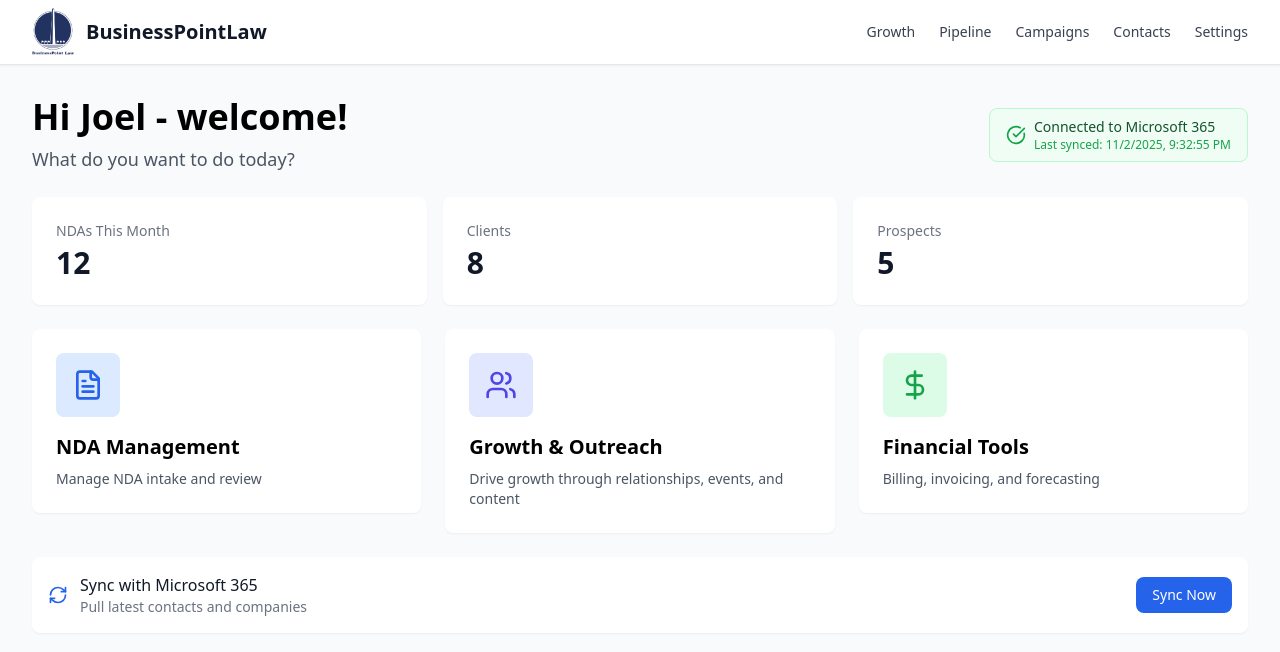
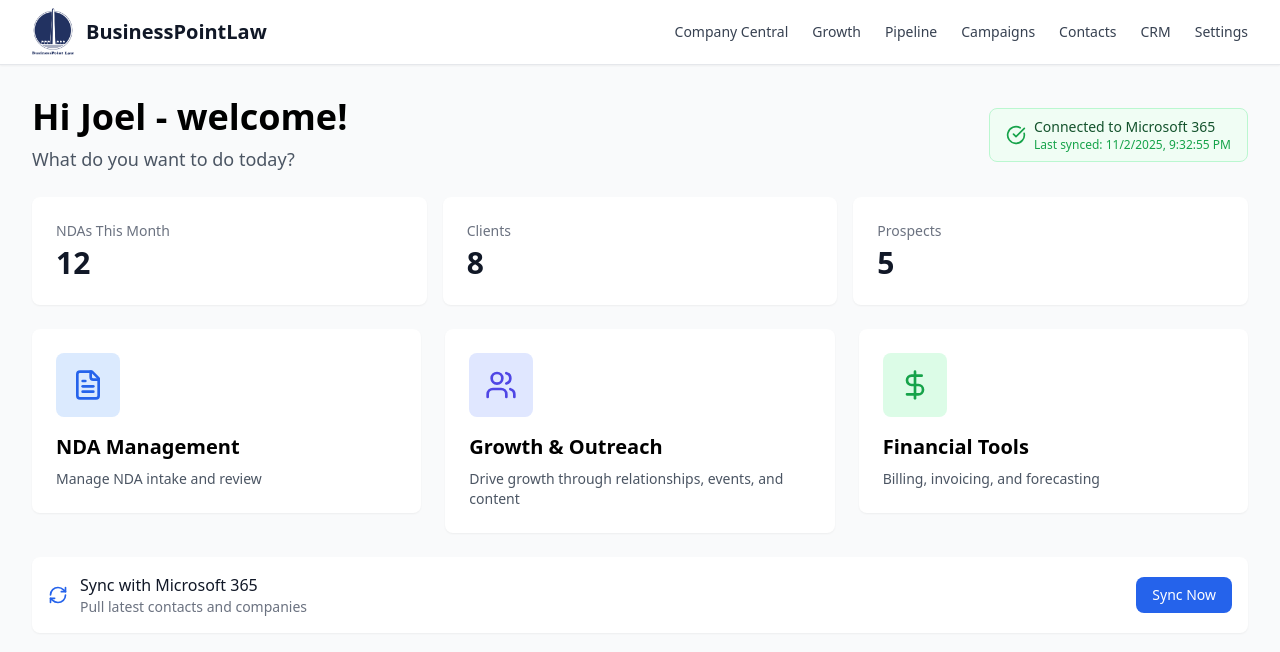
Before and after one commit to Ignite-Strategies/IgniteLegal-frontend, a React (Vite) app: page / in a window 1280 px wide. Shown: the top 652 px of the page. Built offline with nearby package versions, Linux system fonts and the light colour scheme.

Commit message:
Add Company Central and CRM to navigation bar

```diff
--- a/src/components/Header.jsx
+++ b/src/components/Header.jsx
@@ -16,6 +16,12 @@ const Header = () => {
             </span>
           </Link>
           <nav className="flex gap-6">
+            <Link
+              to="/"
+              className="text-sm font-medium text-gray-700 hover:text-gray-900"
+            >
+              Company Central
+            </Link>
             <Link
               to="/growth-dashboard"
               className="text-sm font-medium text-gray-700 hover:text-gray-900"
@@ -41,6 +47,12 @@ const Header = () => {
               Contacts
             </Link>
             <Link
+              to="/crm-hub"
+              className="text-sm font-medium text-gray-700 hover:text-gray-900"
+            >
+              CRM
+            </Link>
+            <Link
               to="/settings"
               className="text-sm font-medium text-gray-700 hover:text-gray-900"
             >
```
